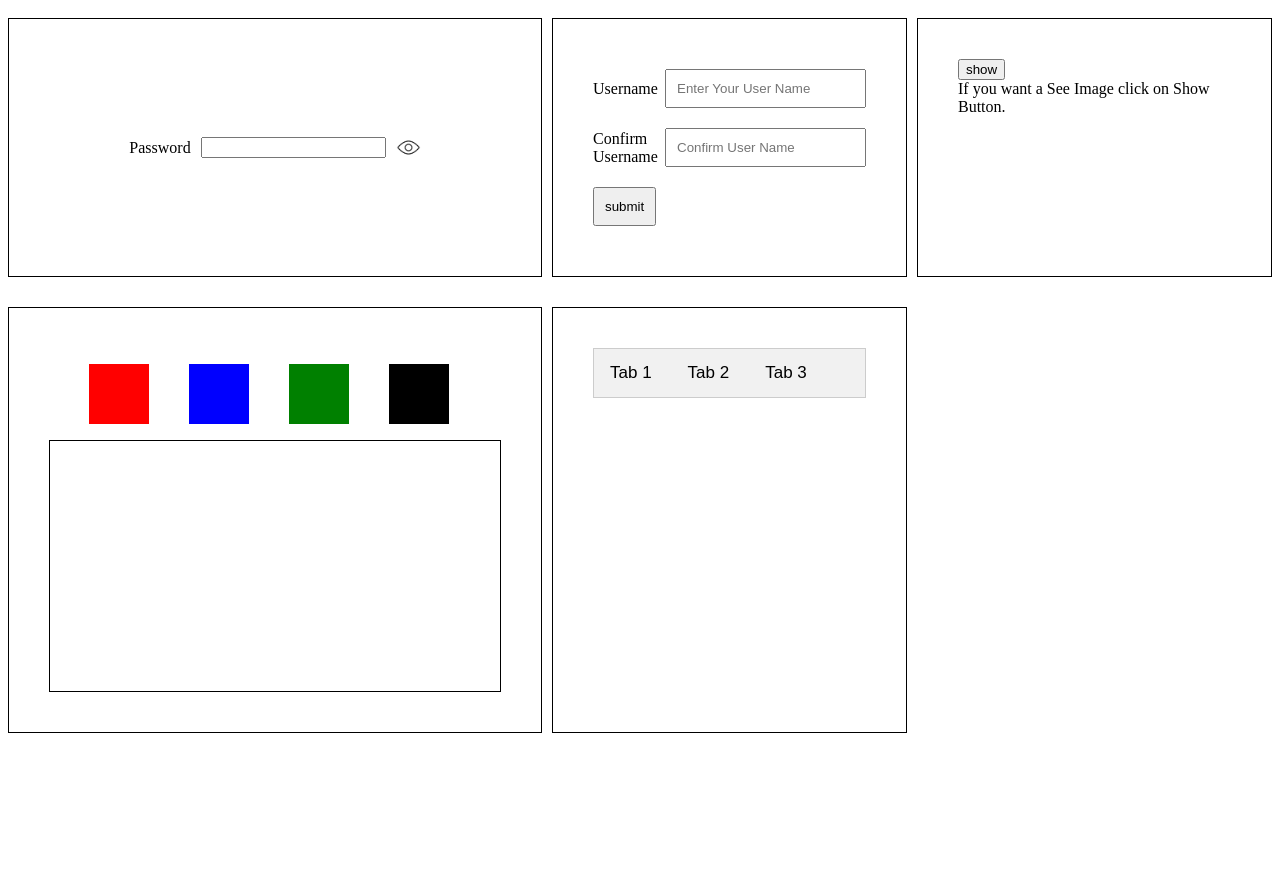
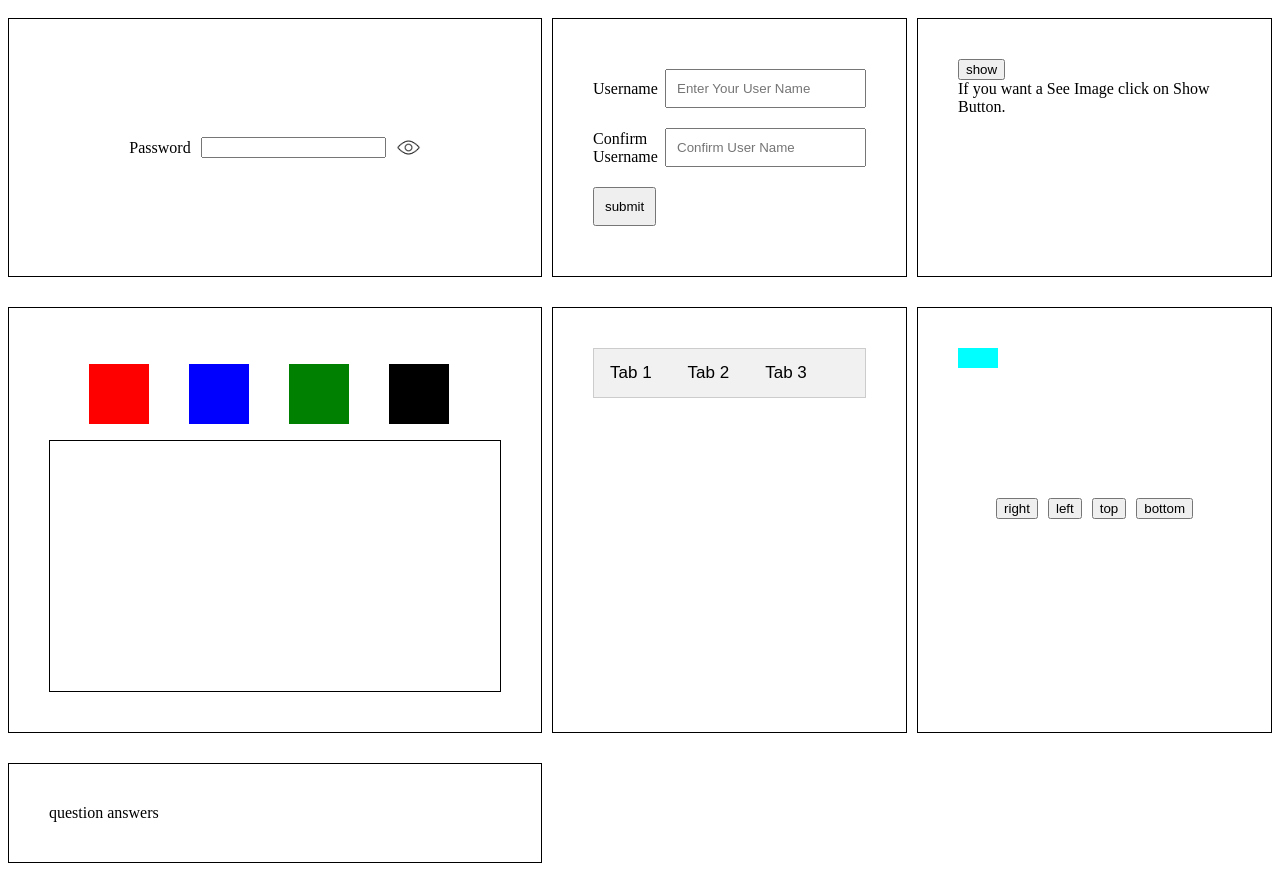
Before and after one commit to Yashivay/Javascript, a plain HTML site: page index.html in a window 1280 px wide. Before the commit the page ends 800 px from the top, so only its background shows below. Drawn offline with Linux system fonts and the light colour scheme.

Commit message:
12-05-2023

```diff
--- a/css/style.css
+++ b/css/style.css
@@ -17,9 +17,6 @@
     padding: 40px;
 }
 
-.confirmUserNameBox {
-
-}
 
 .confirmUserNameBox input {
     margin: 10px 0px;
@@ -100,3 +97,23 @@
     border: 1px solid #ccc;
     border-top: none;
   }
+
+  .moveBox{
+    position: relative;
+  }
+
+  .object{
+    position: absolute;
+    padding: 10px 20px;
+    background-color:aqua;
+    margin-bottom: 10px;
+  }
+
+  .objectMoveButtons {
+    display: flex;
+    align-items: center;
+    width: 100%;
+    height: 320px;
+    justify-content: center;
+    gap: 10px;
+}
--- a/index.html
+++ b/index.html
@@ -113,7 +113,23 @@
                           <p>This is the content of tab 3.</p>
                         </div>
                     </div>
+                </div>
 
+                <div class="box">
+                    <div class="moveBox">
+                        <div class="object" id="moveObjM">  </div>
+                        <div class="objectMoveButtons">
+                            <input type="button"   value="right"   onclick="moveObj('right')"  class="MoveButtons"/>
+                            <input type="button"   value="left"    onclick="moveObj('left')"   class="MoveButtons"/>
+                            <input type="button"   value="top"     onclick="moveObj('top')"    class="MoveButtons"/>
+                            <input type="button"   value="bottom"  onclick="moveObj('bottom')" class="MoveButtons"/>
+                        </div>
+                    </div>
+                </div>
+
+
+                <div class="box">
+                    question answers
 
                 </div>
 
@@ -122,9 +138,26 @@
     </main>
 <script>
 
+function moveObj(align){
+    var i;
+    var btnValue = document.getElementsByClassName('MoveButtons');
+    for (i = 0; i < btnValue.length; i++){
+        var g = btnValue[i].value;
+        if (g !== align){
+            document.getElementById('moveObjM').style[g] = 'initial';
+
+
+        } else if (g == align) {
+            document.getElementById('moveObjM').style[g] = '0';
+            document.getElementById('moveObjM').style.transition = '4s';
+            document.getElementById('moveObjM').setAttribute = 'disable';
+        }
+    }
+ }
+
 
 function openTab(evt, tabName) {
-  var i, tabcontent, tablinks;
+  var i, tabcontent;
 
   // Hide all tab content
   tabcontent = document.getElementsByClassName("tabcontent");
@@ -132,15 +165,9 @@ function openTab(evt, tabName) {
     tabcontent[i].style.display = "none";
   }
 
-  // Deactivate all tab links
-  tablinks = document.getElementsByClassName("tablinks");
-  for (i = 0; i < tablinks.length; i++) {
-    tablinks[i].className = tablinks[i].className.replace(" active", "");
-  }
-
   // Show the clicked tab content and activate the clicked tab link
   document.getElementById(tabName).style.display = "block";
-  evt.currentTarget.className += " active";
+//   evt.currentTarget.className += " active";
 }
 
     function tabBooks(val) {
```
